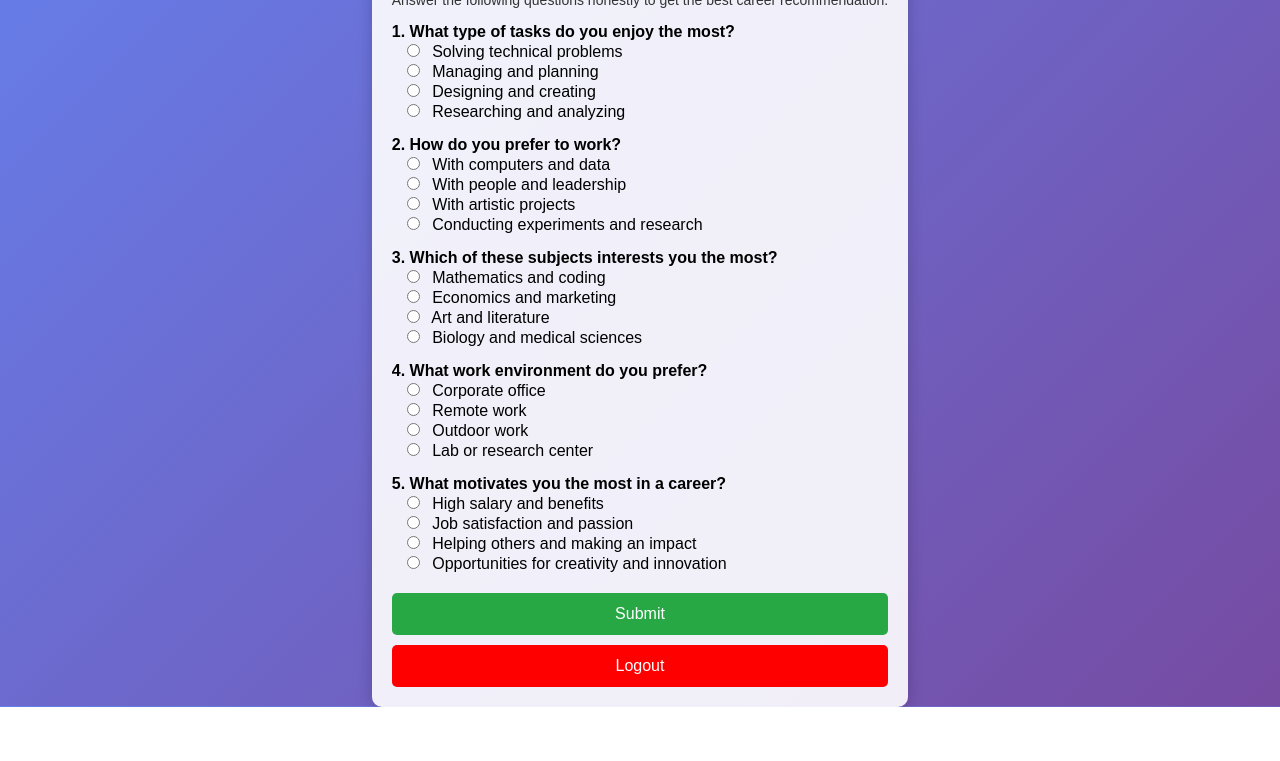
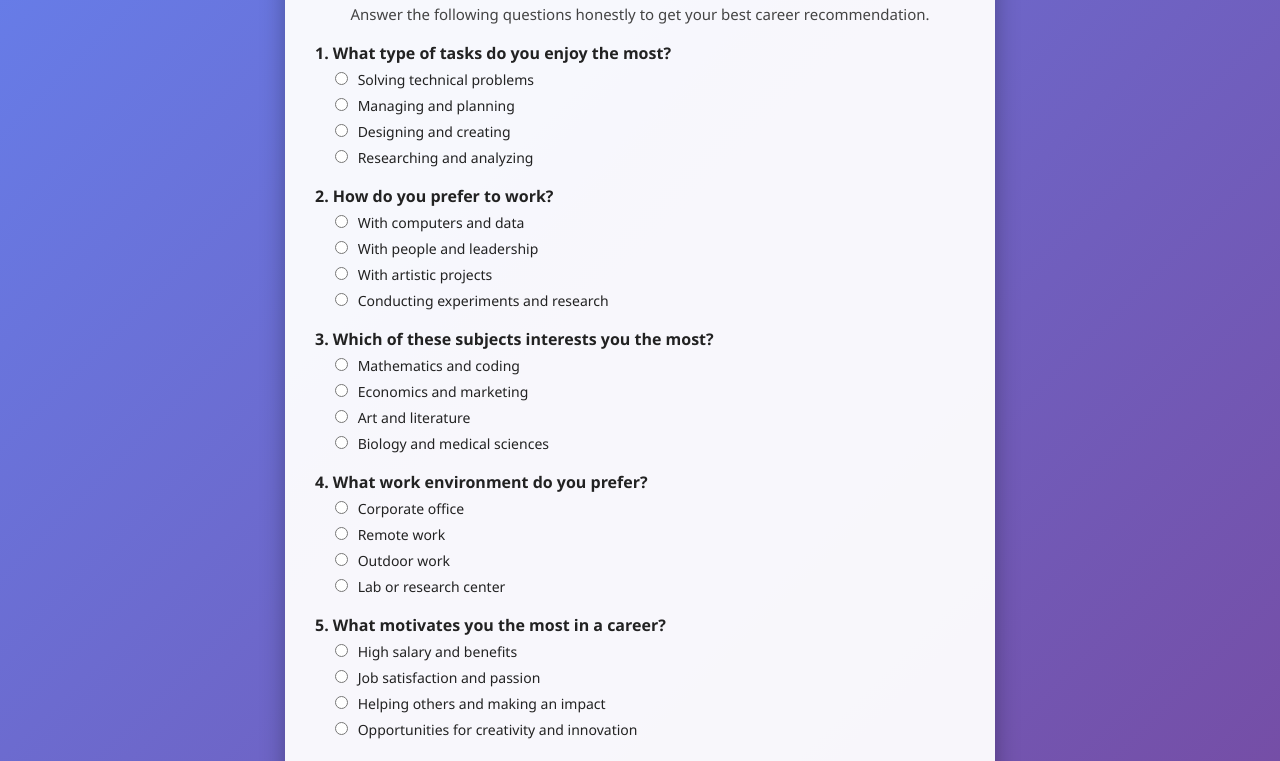
Before and after one commit to gokuls-bit/NextStep-AI, a website: page form.html in a window 1280 px wide. Shown: the part 94-855 px from the top of the page. Before the commit the page ends 801 px from the top, so only its background shows below. Drawn offline with Linux system fonts and the light colour scheme; sample sign-in values are in the browser's storage.

Commit message:
Update form.html

```diff
--- a/form.html
+++ b/form.html
@@ -6,111 +6,116 @@
     <title>Career Assessment</title>
     <style>
         body {
-            font-family: Arial, sans-serif;
+            font-family: 'Segoe UI', Tahoma, Geneva, Verdana, sans-serif;
             margin: 0;
             background: linear-gradient(135deg, #667eea, #764ba2);
             color: white;
             display: flex;
-            flex-direction: column;
             justify-content: center;
             align-items: center;
-            height: 100vh;
+            min-height: 100vh;
         }
         .container {
-            max-width: 600px;
-            background: rgba(255, 255, 255, 0.9);
-            padding: 20px;
-            border-radius: 10px;
-            box-shadow: 0 0 15px rgba(0, 0, 0, 0.2);
-            color: black;
+            width: 90%;
+            max-width: 650px;
+            background: rgba(255, 255, 255, 0.95);
+            padding: 25px 30px;
+            border-radius: 12px;
+            box-shadow: 0 10px 25px rgba(0, 0, 0, 0.3);
+            color: #222;
         }
         h2 {
             text-align: center;
-            color: #003366;
+            color: #333;
         }
         p {
             text-align: center;
-            font-size: 14px;
-            color: #333;
+            font-size: 15px;
+            color: #444;
         }
         .question {
             font-weight: bold;
-            margin-top: 15px;
+            margin-top: 18px;
         }
         .options {
-            margin-left: 10px;
+            margin-left: 15px;
+            margin-top: 5px;
+        }
+        label {
+            display: block;
+            margin-bottom: 6px;
+            font-size: 14px;
         }
         input[type="radio"] {
-            margin-right: 8px;
+            margin-right: 6px;
         }
         button {
             display: block;
             width: 100%;
             padding: 12px;
-            margin-top: 20px;
-            background: #28a745;
+            margin-top: 25px;
+            background-color: #28a745;
             color: white;
+            font-size: 16px;
             border: none;
-            border-radius: 5px;
+            border-radius: 6px;
             cursor: pointer;
-            font-size: 16px;
         }
         button:hover {
-            background: #218838;
+            background-color: #218838;
         }
         .logout-btn {
-            background: red;
-            margin-top: 10px;
+            background-color: #dc3545;
         }
         .logout-btn:hover {
-            background: darkred;
+            background-color: #c82333;
         }
     </style>
 </head>
 <body>
     <div class="container">
         <h2>Career Assessment</h2>
-        <p>Answer the following questions honestly to get the best career recommendation.</p>
+        <p>Answer the following questions honestly to get your best career recommendation.</p>
 
         <form id="career-form">
             <div class="question">1. What type of tasks do you enjoy the most?</div>
             <div class="options">
-                <input type="radio" name="task" value="Solving technical problems" required> Solving technical problems<br>
-                <input type="radio" name="task" value="Managing and planning"> Managing and planning<br>
-                <input type="radio" name="task" value="Designing and creating"> Designing and creating<br>
-                <input type="radio" name="task" value="Researching and analyzing"> Researching and analyzing<br>
+                <label><input type="radio" name="task" value="Solving technical problems" required> Solving technical problems</label>
+                <label><input type="radio" name="task" value="Managing and planning"> Managing and planning</label>
+                <label><input type="radio" name="task" value="Designing and creating"> Designing and creating</label>
+                <label><input type="radio" name="task" value="Researching and analyzing"> Researching and analyzing</label>
             </div>
 
             <div class="question">2. How do you prefer to work?</div>
             <div class="options">
-                <input type="radio" name="work" value="With computers and data" required> With computers and data<br>
-                <input type="radio" name="work" value="With people and leadership"> With people and leadership<br>
-                <input type="radio" name="work" value="With artistic projects"> With artistic projects<br>
-                <input type="radio" name="work" value="Conducting experiments and research"> Conducting experiments and research<br>
+                <label><input type="radio" name="work" value="With computers and data" required> With computers and data</label>
+                <label><input type="radio" name="work" value="With people and leadership"> With people and leadership</label>
+                <label><input type="radio" name="work" value="With artistic projects"> With artistic projects</label>
+                <label><input type="radio" name="work" value="Conducting experiments and research"> Conducting experiments and research</label>
             </div>
 
             <div class="question">3. Which of these subjects interests you the most?</div>
             <div class="options">
-                <input type="radio" name="subject" value="Mathematics and coding" required> Mathematics and coding<br>
-                <input type="radio" name="subject" value="Economics and marketing"> Economics and marketing<br>
-                <input type="radio" name="subject" value="Art and literature"> Art and literature<br>
-                <input type="radio" name="subject" value="Biology and medical sciences"> Biology and medical sciences<br>
+                <label><input type="radio" name="subject" value="Mathematics and coding" required> Mathematics and coding</label>
+                <label><input type="radio" name="subject" value="Economics and marketing"> Economics and marketing</label>
+                <label><input type="radio" name="subject" value="Art and literature"> Art and literature</label>
+                <label><input type="radio" name="subject" value="Biology and medical sciences"> Biology and medical sciences</label>
             </div>
 
             <div class="question">4. What work environment do you prefer?</div>
             <div class="options">
-                <input type="radio" name="environment" value="Corporate office" required> Corporate office<br>
-                <input type="radio" name="environment" value="Remote work"> Remote work<br>
-                <input type="radio" name="environment" value="Outdoor work"> Outdoor work<br>
-                <input type="radio" name="environment" value="Lab or research center"> Lab or research center<br>
+                <label><input type="radio" name="environment" value="Corporate office" required> Corporate office</label>
+                <label><input type="radio" name="environment" value="Remote work"> Remote work</label>
+                <label><input type="radio" name="environment" value="Outdoor work"> Outdoor work</label>
+                <label><input type="radio" name="environment" value="Lab or research center"> Lab or research center</label>
             </div>
 
             <div class="question">5. What motivates you the most in a career?</div>
             <div class="options">
-                <input type="radio" name="motivation" value="High salary and benefits" required> High salary and benefits<br>
-                <input type="radio" name="motivation" value="Job satisfaction and passion"> Job satisfaction and passion<br>
-                <input type="radio" name="motivation" value="Helping others and making an impact"> Helping others and making an impact<br>
-                <input type="radio" name="motivation" value="Opportunities for creativity and innovation"> Opportunities for creativity and innovation<br>
+                <label><input type="radio" name="motivation" value="High salary and benefits" required> High salary and benefits</label>
+                <label><input type="radio" name="motivation" value="Job satisfaction and passion"> Job satisfaction and passion</label>
+                <label><input type="radio" name="motivation" value="Helping others and making an impact"> Helping others and making an impact</label>
+                <label><input type="radio" name="motivation" value="Opportunities for creativity and innovation"> Opportunities for creativity and innovation</label>
             </div>
 
             <button type="submit">Submit</button>
@@ -119,10 +124,10 @@
         <button class="logout-btn" id="logout">Logout</button>
     </div>
 
-    <!-- Inside <script> tag at the bottom -->
 <script>
-    // Ensure the user is logged in
-    if (!localStorage.getItem("token")) {
+    // Redirect if not logged in
+    const token = localStorage.getItem("token");
+    if (!token) {
         alert("You must be logged in to access this page.");
         window.location.href = "login.html";
     }
@@ -141,7 +146,7 @@
                 method: "POST",
                 headers: {
                     "Content-Type": "application/json",
-                    "Authorization": "Bearer " + localStorage.getItem("token")
+                    "Authorization": "Bearer " + token
                 },
                 body: JSON.stringify(userResponses)
             });
@@ -149,25 +154,23 @@
             const result = await response.json();
 
             if (result.recommendation) {
-                // ✅ Save recommendation to localStorage
                 localStorage.setItem("careerResult", result.recommendation);
+                alert("✅ Recommendation generated! Redirecting...");
                 window.location.href = "carrier.html";
             } else {
-                alert("⚠️ Error: No recommendation found.");
+                alert("⚠️ No recommendation found. Try again.");
             }
         } catch (err) {
             console.error("❌ Error:", err);
-            alert("Something went wrong. Please try again.");
+            alert("Something went wrong. Please try again later.");
         }
     });
 
-    // Logout button
     document.getElementById("logout").addEventListener("click", function() {
         localStorage.removeItem("token");
         alert("Logged out successfully!");
         window.location.href = "login.html";
     });
 </script>
-
 </body>
 </html>
```
